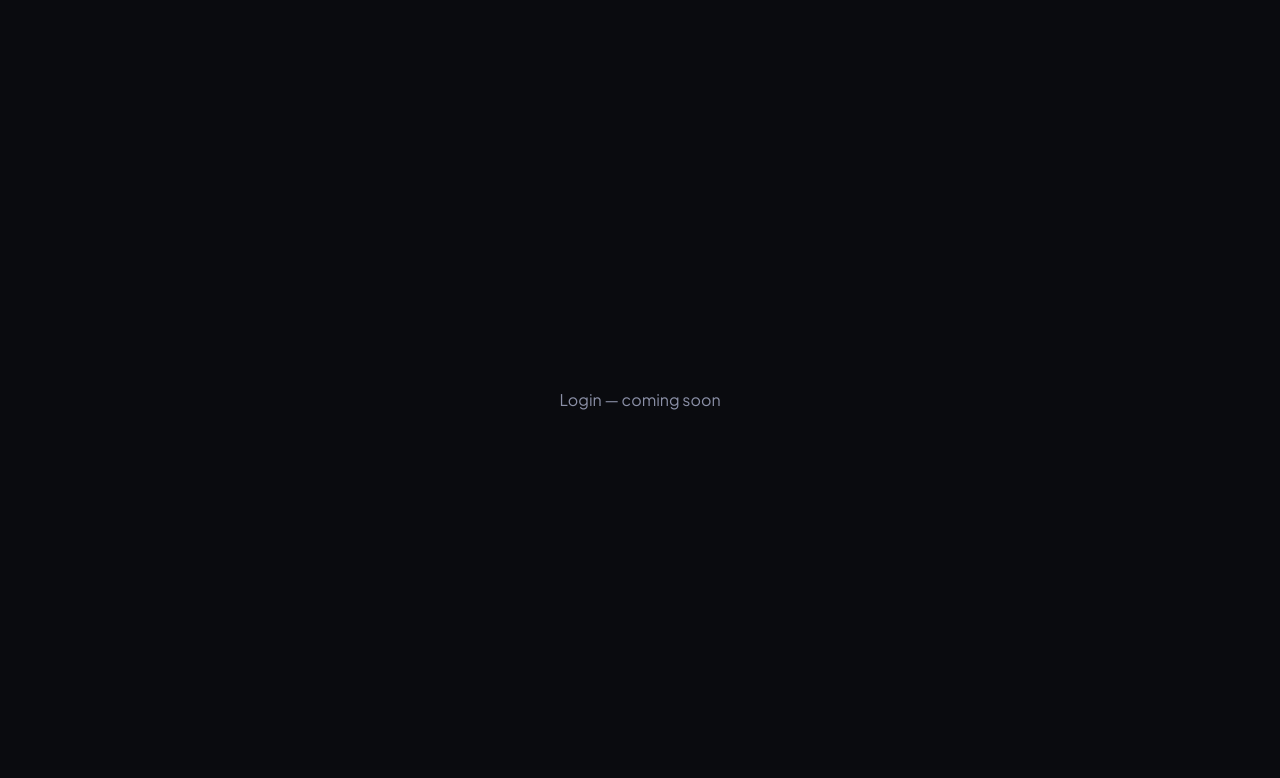
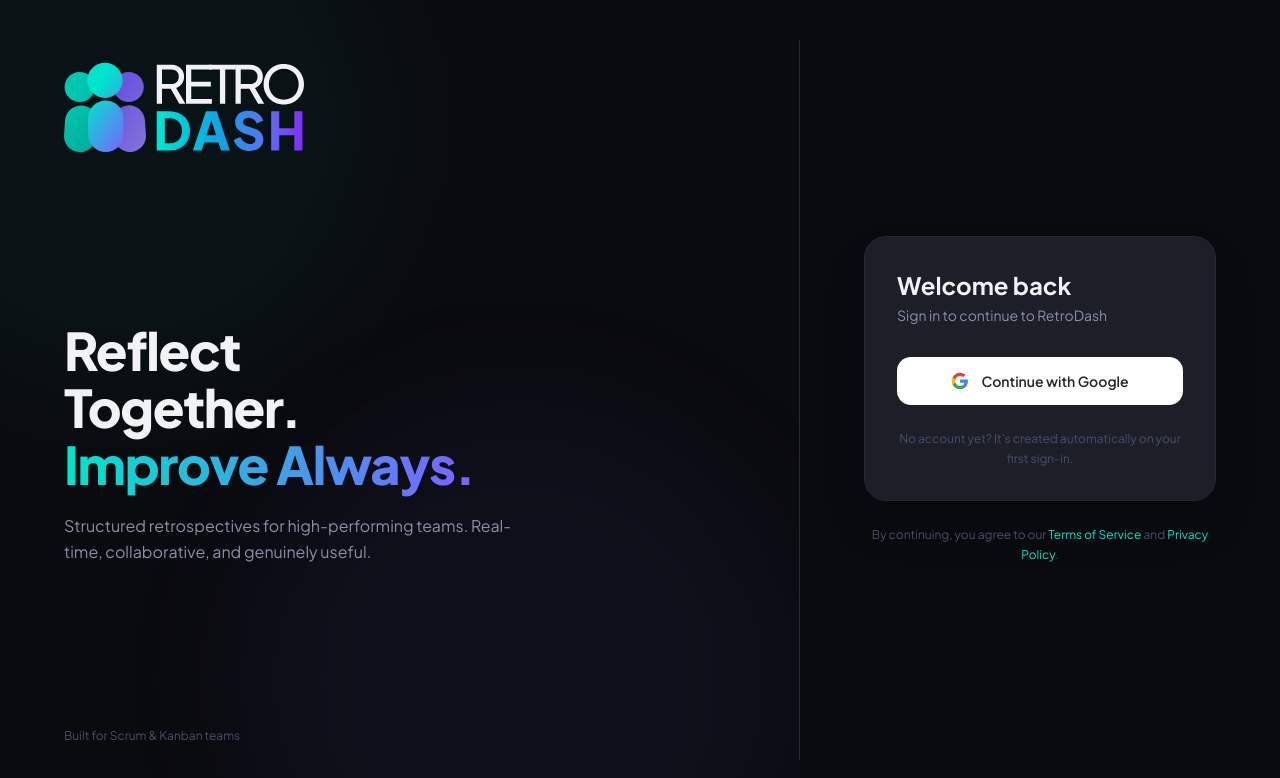
Before and after one commit to retrodash/retrodash, a Next.js app: page /login in a window 1280 px wide. Shown: the top 778 px of the page. Built offline with nearby package versions, Linux system fonts and the light colour scheme.

Commit message:
feat: create login page

```diff
--- a/app/(auth)/login/page.tsx
+++ b/app/(auth)/login/page.tsx
@@ -1,7 +1,136 @@
+"use client";
+
+import Image from "next/image";
+
 export default function LoginPage() {
+  const handleGoogleSignIn = async () => {
+    // TODO: wire up Firebase Google OAuth
+  };
+
   return (
-    <main className="flex flex-1 items-center justify-center min-h-screen bg-bg-base">
-      <p className="text-text-secondary font-sans">Login — coming soon</p>
-    </main>
+    <div className="min-h-screen bg-bg-base flex">
+      {/* ── Left: brand panel ─────────────────────────────────── */}
+      <div className="hidden lg:flex flex-1 flex-col justify-between px-16 py-14 relative overflow-hidden">
+        {/* Atmospheric glows */}
+        <div aria-hidden className="absolute inset-0 pointer-events-none">
+          <div className="absolute -top-40 -left-40 w-[560px] h-[560px] rounded-full bg-accent-cyan/[0.04] blur-3xl" />
+          <div className="absolute -bottom-40 right-0 w-[560px] h-[560px] rounded-full bg-accent-violet/[0.05] blur-3xl" />
+        </div>
+
+        {/* Logo */}
+        <div className="relative z-10">
+          <Image
+            src="/logo.svg"
+            alt="RetroDash"
+            width={240}
+            height={104}
+            priority
+          />
+        </div>
+
+        {/* Hero copy */}
+        <div className="relative z-10 max-w-md">
+          <h1 className="text-[52px] font-extrabold text-text-primary leading-[1.1] tracking-tight mb-5">
+            Reflect<br />Together.{" "}
+            <span
+              style={{
+                background: "var(--gradient-brand)",
+                WebkitBackgroundClip: "text",
+                WebkitTextFillColor: "transparent",
+                backgroundClip: "text",
+              }}
+            >
+              Improve Always.
+            </span>
+          </h1>
+          <p className="text-text-secondary text-base leading-relaxed">
+            Structured retrospectives for high-performing teams.
+            Real-time, collaborative, and genuinely useful.
+          </p>
+        </div>
+
+        {/* Footer */}
+        <p className="relative z-10 text-text-muted text-xs">
+          Built for Scrum &amp; Kanban teams
+        </p>
+      </div>
+
+      {/* ── Divider ───────────────────────────────────────────── */}
+      <div aria-hidden className="hidden lg:block w-px bg-border self-stretch my-10" />
+
+      {/* ── Right: auth panel ─────────────────────────────────── */}
+      <div className="w-full lg:w-[480px] flex flex-col items-center justify-center px-8 py-12 lg:px-16">
+        {/* Mobile logo */}
+        <div className="mb-10 lg:hidden">
+          <Image src="/logo.svg" alt="RetroDash" width={200} height={86} priority />
+        </div>
+
+        <div className="w-full max-w-sm">
+          {/* Card */}
+          <div className="bg-bg-card border border-border rounded-lg p-8 shadow-2xl">
+            <h2 className="text-2xl font-bold text-text-primary mb-1">
+              Welcome back
+            </h2>
+            <p className="text-text-secondary text-sm mb-8">
+              Sign in to continue to RetroDash
+            </p>
+
+            <button
+              onClick={handleGoogleSignIn}
+              className="w-full flex items-center justify-center gap-3 h-12 rounded-md bg-white hover:bg-neutral-100 active:bg-neutral-200 transition-colors text-neutral-800 font-semibold text-sm cursor-pointer"
+            >
+              <GoogleIcon />
+              Continue with Google
+            </button>
+
+            <p className="mt-6 text-center text-xs text-text-muted leading-relaxed">
+              No account yet? It&apos;s created automatically on your first sign-in.
+            </p>
+          </div>
+
+          {/* Terms */}
+          <p className="mt-6 text-center text-xs text-text-muted leading-relaxed">
+            By continuing, you agree to our{" "}
+            <a href="#" className="text-accent-cyan hover:underline transition-colors">
+              Terms of Service
+            </a>{" "}
+            and{" "}
+            <a href="#" className="text-accent-cyan hover:underline transition-colors">
+              Privacy Policy
+            </a>
+            .
+          </p>
+        </div>
+      </div>
+    </div>
   );
 }
+
+function GoogleIcon() {
+  return (
+    <svg
+      viewBox="0 0 24 24"
+      width="18"
+      height="18"
+      xmlns="http://www.w3.org/2000/svg"
+      aria-hidden
+    >
+      <path
+        d="M22.56 12.25c0-.78-.07-1.53-.2-2.25H12v4.26h5.92c-.26 1.37-1.04 2.53-2.21 3.31v2.77h3.57c2.08-1.92 3.28-4.74 3.28-8.09z"
+        fill="#4285F4"
+      />
+      <path
+        d="M12 23c2.97 0 5.46-.98 7.28-2.66l-3.57-2.77c-.98.66-2.23 1.06-3.71 1.06-2.86 0-5.29-1.93-6.16-4.53H2.18v2.84C3.99 20.53 7.7 23 12 23z"
+        fill="#34A853"
+      />
+      <path
+        d="M5.84 14.09c-.22-.66-.35-1.36-.35-2.09s.13-1.43.35-2.09V7.07H2.18C1.43 8.55 1 10.22 1 12s.43 3.45 1.18 4.93l2.85-2.22.81-.62z"
+        fill="#FBBC05"
+      />
+      <path
+        d="M12 5.38c1.62 0 3.06.56 4.21 1.64l3.15-3.15C17.45 2.09 14.97 1 12 1 7.7 1 3.99 3.47 2.18 7.07l3.66 2.84c.87-2.6 3.3-4.53 6.16-4.53z"
+        fill="#EA4335"
+      />
+    </svg>
+  );
+}
--- a/app/globals.css
+++ b/app/globals.css
@@ -22,6 +22,12 @@
   --color-text-primary:   #F0F2F5;
   --color-text-secondary: #8B90A7;
   --color-text-muted:     #4A4F68;
+
+  /* Border radius */
+  --radius:    14px;
+  --radius-sm:  8px;
+  --radius-md: 14px;
+  --radius-lg: 22px;
 }
 
 :root {
```
